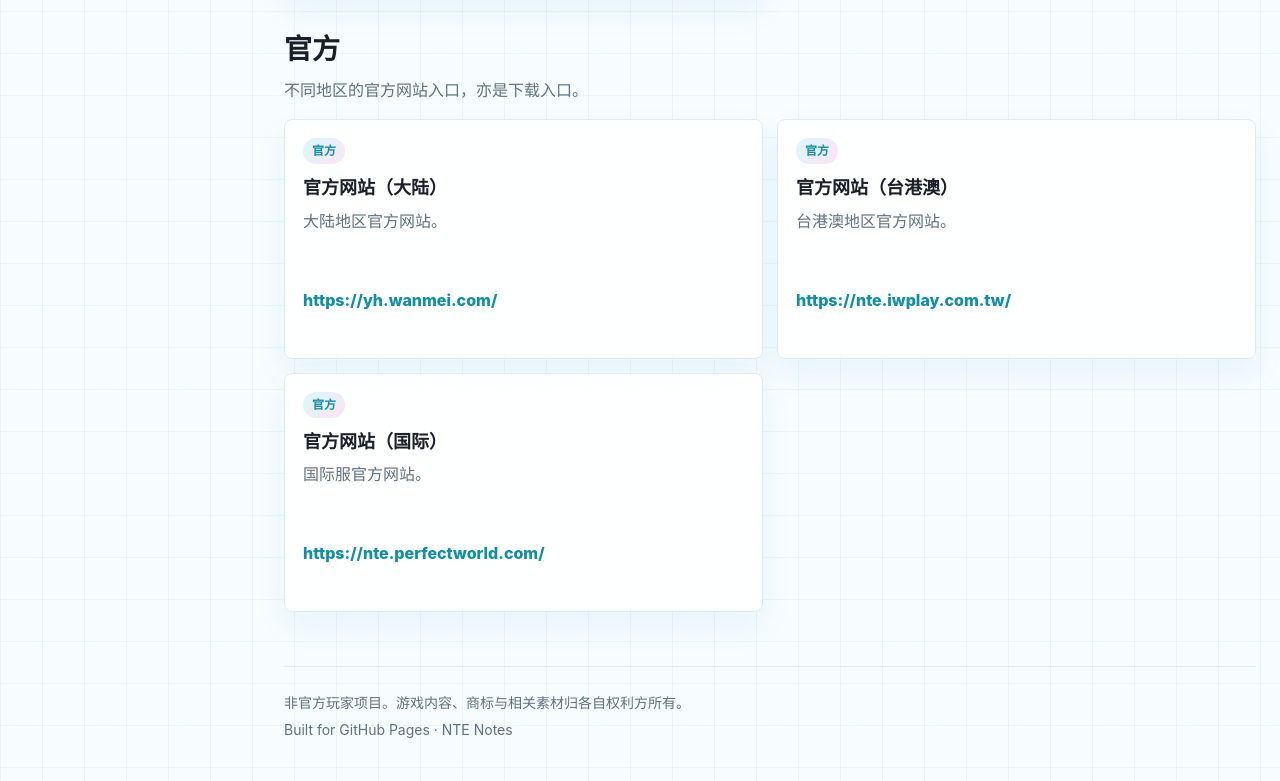
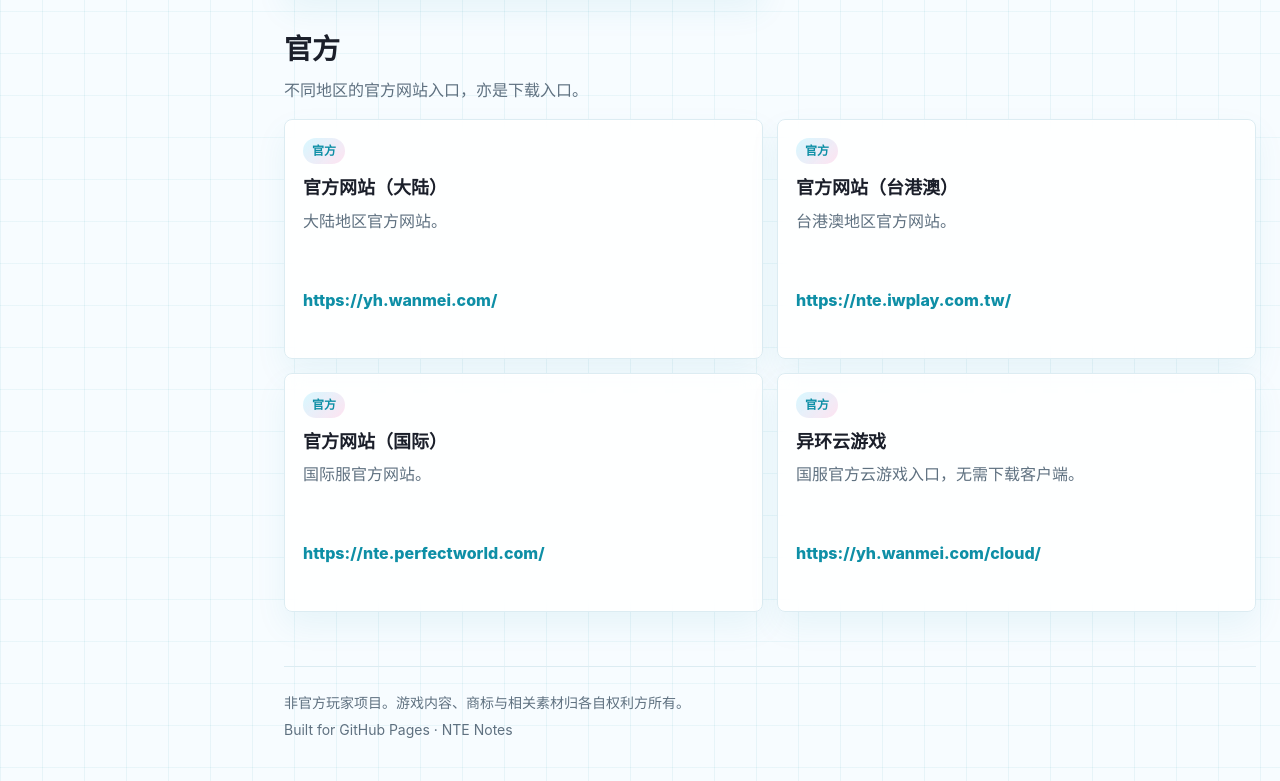
Before and after one commit to watice555/nte-notes, an Astro site: page /nte-notes/links in a window 1280 px wide. Shown: the part 1249-2030 px from the top of the page. Built offline with nearby package versions, Linux system fonts and the light colour scheme; Astro itself is replaced by a stand-in of ours.

Commit message:
添加异环云游戏外部链接

```diff
--- a/src/data/links.json
+++ b/src/data/links.json
@@ -54,5 +54,12 @@
     "url": "https://nte.perfectworld.com/",
     "category": "官方",
     "summary": "国际服官方网站。"
+  },
+  {
+    "id": "official-cloud",
+    "title": "异环云游戏",
+    "url": "https://yh.wanmei.com/cloud/",
+    "category": "官方",
+    "summary": "国服官方云游戏入口，无需下载客户端。"
   }
 ]
```
Also changed, not shown: IMPLEMENTATION_LOG.md (+7 -0 lines).
